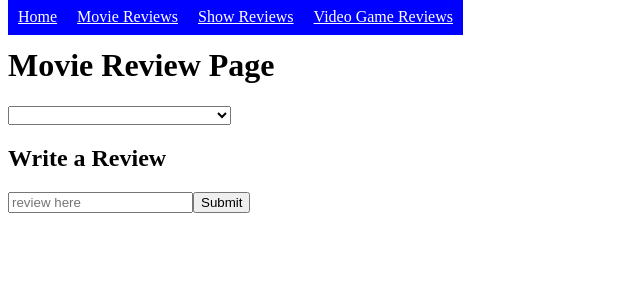
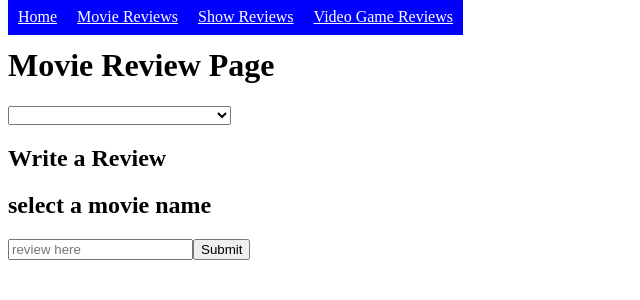
Before and after one commit to Ramlaali/ReactProject, a React (Create React App) app: page /moviesreview in a window 1280 px wide. Shown: the top 300 px of the page, without its empty margins (0-640 px from the left). Built offline with nearby package versions, Linux system fonts and the light colour scheme.

Commit message:
Created a parentToChild to have the webpage show the name of the movie selected

```diff
--- a/src/components/MoviesReview.js
+++ b/src/components/MoviesReview.js
@@ -12,7 +12,12 @@ function MoviesReview(){
 
     let handleMovieChange = (e) => {
         setMovieName(e.target.value)
+        parentToChild(e.target.value);
         console.log(e.target.value)
+    }
+
+    const parentToChild = (selectedMovieName) => {
+        //setMovieName();
     }
 
     return (
@@ -21,9 +26,9 @@ function MoviesReview(){
 
             <select onChange= {handleMovieChange}>
                 <option value="Select a Movie" > </option>
-                {db.movies.map((movie) => ( <option value={movie.moviename} key= {movie.key}> {movie.moviename} </option>))}
+                {db.movies.map((movie) => ( <option value={movie.moviename} key= {movie.id}> {movie.moviename} </option>))}
             </select>
-            <WriteReview/>
+            <WriteReview parentToChild={movie}/>
         </div>
         );
 }
--- a/src/components/WriteReview.js
+++ b/src/components/WriteReview.js
@@ -4,7 +4,7 @@ import db from "../db.json";
 
 
 
-function WriteReview(){
+function WriteReview({parentToChild}) {
     const [review, newReview] = useState('');
 
 
@@ -13,12 +13,13 @@ function WriteReview(){
     }
 
     function handleSubmit(event){
-        console.log(db.movies)
-        //console.log(review)
+        //console.log(db.movies)
+        console.log(review)
     }
     return (
         <div className= "Review">
             <h2>Write a Review</h2>
+            <h2>{parentToChild}</h2>
             <form onSubmit = {handleSubmit}>
                 <input name = "review" id="text" type="text" required value= {review} placeholder="review here" onChange= {handleReview} />
                 <button type= "submit">Submit</button>
```
